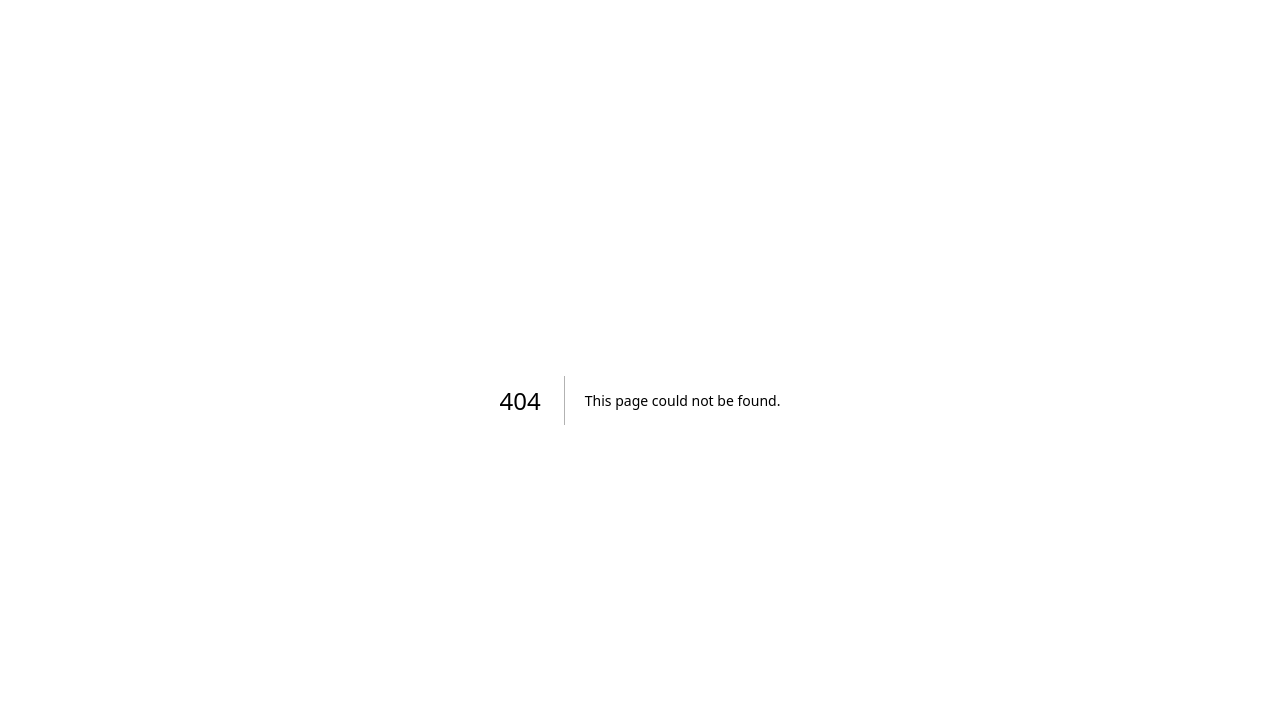
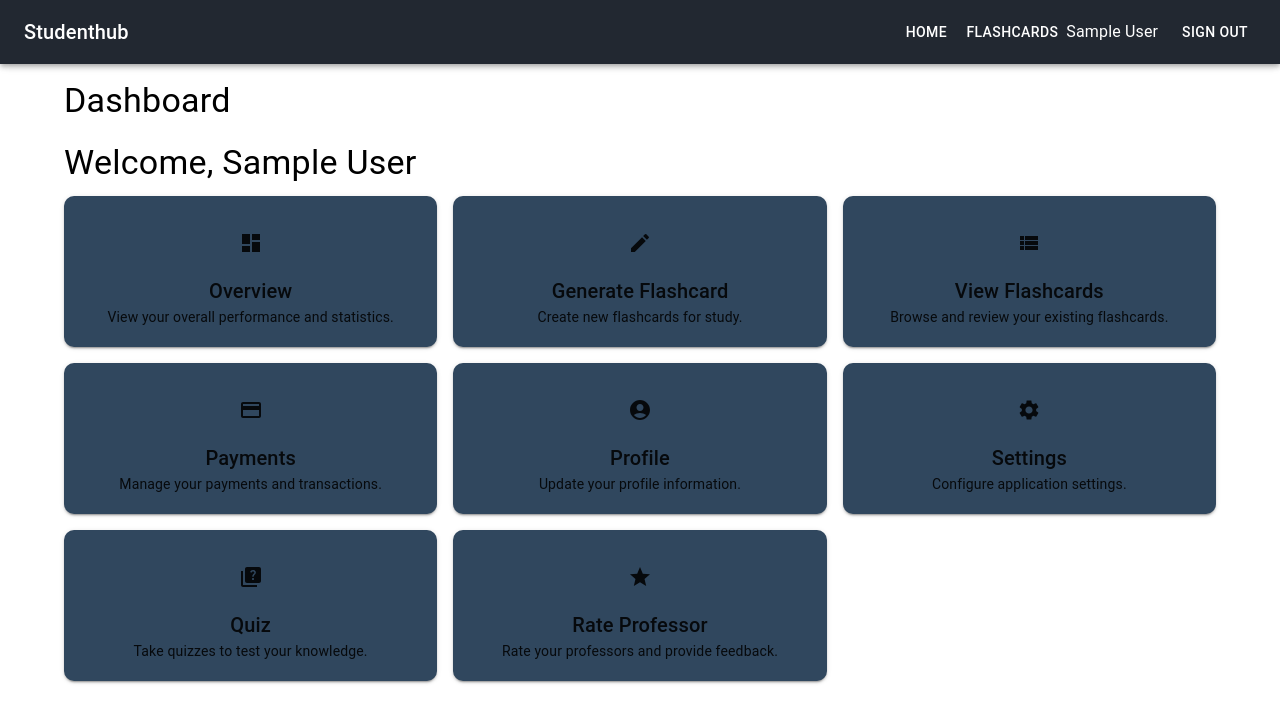
Before and after one commit to Abdul1013/Studenthub, a Next.js app: page /dashboard in a window 1280 px wide. Before the commit this address had no page. Shown: the top 722 px of the page. Built offline with nearby package versions, Linux system fonts and the light colour scheme; no server answers; sample sign-in values are in the browser's storage.

Commit message:
Implemented Dashboard functionality

```diff
--- a/app/FeatureSection.js
+++ b/app/FeatureSection.js
@@ -71,7 +71,7 @@ export const FeatureSection = () => {
             elevation={3}
             style={{
               padding: 16,
-              borderRadius: 2,
+              borderRadius: 10,
               textAlign: "center",
               backgroundColor: "#C1A57B",
             }}
@@ -92,12 +92,12 @@ export const FeatureSection = () => {
                 {item.feature3}
               </Typography>
             )}
-            <Button
+            {/* <Button
               variant="contained"
               style={{ marginTop: 16, backgroundColor: "#30475E" }}
             >
               Learn More
-            </Button>
+            </Button> */}
           </Paper>
         </Grid>
       ))}
--- a/app/Navbar.js
+++ b/app/Navbar.js
@@ -37,12 +37,12 @@ export default function Navbar() {
         <Typography variant="h6" component="div" sx={{ flexGrow: 1 }}>
           Studenthub
         </Typography>
+        <Button color="inherit" component={Link} href="/dashboard">
+          Home
+        </Button>
 
         <Button color="inherit" component={Link} href="/flashcards">
           Flashcards
-        </Button>
-        <Button color="inherit" component={Link} href="/rate-professor">
-          Rate Professor
         </Button>
 
         {!user ? (
--- /dev/null
+++ b/app/dashboard/page.js
@@ -0,0 +1,140 @@
+"use client";
+import React from "react";
+import Navbar from "../Navbar";
+import { useRouter } from "next/navigation";
+import { useEffect, useState } from "react";
+import { getAuth, onAuthStateChanged } from "firebase/auth";
+import { Container, Grid, Paper, Typography, Box } from "@mui/material";
+import {
+  Dashboard as DashboardIcon,
+  Payment as PaymentIcon,
+  Subscriptions as SubscriptionsIcon,
+  AccountCircle as AccountCircleIcon,
+  Settings as SettingsIcon,
+  Create as CreateIcon,
+  ViewList as ViewListIcon,
+  Quiz as QuizIcon,
+  Star as StarIcon,
+} from "@mui/icons-material";
+
+const features = [
+  {
+    id: 1,
+    title: "Overview",
+    icon: <DashboardIcon />,
+    description: "View your overall performance and statistics.",
+    path: "/",
+  },
+  {
+    id: 2,
+    title: "Generate Flashcard",
+    icon: <CreateIcon />,
+    description: "Create new flashcards for study.",
+    path: "./generate",
+  },
+  {
+    id: 3,
+    title: "View Flashcards",
+    icon: <ViewListIcon />,
+    description: "Browse and review your existing flashcards.",
+    path: "./flashcards",
+  },
+  {
+    id: 4,
+    title: "Payments",
+    icon: <PaymentIcon />,
+    description: "Manage your payments and transactions.",
+  },
+  {
+    id: 5,
+    title: "Profile",
+    icon: <AccountCircleIcon />,
+    description: "Update your profile information.",
+  },
+  {
+    id: 6,
+    title: "Settings",
+    icon: <SettingsIcon />,
+    description: "Configure application settings.",
+  },
+  {
+    id: 8,
+    title: "Quiz",
+    icon: <QuizIcon />,
+    description: "Take quizzes to test your knowledge.",
+  },
+  {
+    id: 9,
+    title: "Rate Professor",
+    icon: <StarIcon />,
+    description: "Rate your professors and provide feedback.",
+  },
+  // { id: 5, title: 'Subscriptions', icon: <SubscriptionsIcon />, description: 'Manage your subscriptions and billing.' },
+];
+
+const Dashboard = () => {
+  const [user, setUser] = useState(null);
+  const [username, setUsername] = useState('');
+  const router = useRouter();
+
+  useEffect(() => {
+    const auth = getAuth();
+    const unsubscribe = onAuthStateChanged(auth, (currentUser) => {
+      if (currentUser) {
+        setUser(currentUser);
+        setUsername(currentUser.displayName || currentUser.email)
+      } else {
+        router.push("/sign-in");
+      }
+    });
+
+    return () => unsubscribe();
+  }, [router]);
+
+  const handleFeatureClick = (path) => {
+    router.push(path);
+  };
+  return (
+    <Container>
+      <Navbar />
+      <Box sx={{mt:10}}>
+        <Typography
+          variant="h4"
+          component="h1"
+          gutterBottom
+          style={{ marginTop: "20px" }}
+        >
+          Dashboard
+        </Typography>
+        <Typography variant="h4" component="h1" gutterBottom style={{ marginTop: '20px' }}>
+                Welcome, {username}
+            </Typography>
+        <Grid container spacing={2}>
+          {features.map((feature) => (
+            <Grid item xs={12} sm={6} md={4} key={feature.id}>
+              <Paper
+                elevation={2}
+                style={{
+                  padding: "20px",
+                  textAlign: "center",
+                  borderRadius: "10px",
+                  cursor: "pointer",
+                  backgroundColor: "#30475E",
+                }}
+                onClick={() => handleFeatureClick(feature.path)}
+              >
+                <div style={{ fontSize: "40px", marginBottom: "10px" }}>
+                  {feature.icon}
+                </div>
+                <Typography variant="h6">{feature.title}</Typography>
+                <Typography variant="body2">{feature.description}</Typography>
+              </Paper>
+            </Grid>
+          ))}
+        </Grid>
+      </Box>
+    </Container>
+  );
+};
+
+export default Dashboard;
--- a/app/flashcards/page.js
+++ b/app/flashcards/page.js
@@ -14,14 +14,14 @@ export default function Flashcards() {
   const [user, setUser] = useState(null);
   const router = useRouter();
 
-  // Handle user authentication
+
   useEffect(() => {
     const auth = getAuth();
     const unsubscribe = onAuthStateChanged(auth, (currentUser) => {
       if (currentUser) {
         setUser(currentUser);
       } else {
-        router.push("/signin");
+        router.push("/sign-in");
       }
     });
 
--- a/app/result/page.js
+++ b/app/result/page.js
@@ -26,7 +26,7 @@ const ResultPage = () => {
 
       try {
         const res = await fetch(
-          `/api/checkout_sessions?session_id=${session_id}`
+          `/api/checkout_sessions?session_id=${session_id}` //or sessionId if initial doesn't work
         );
 
         const sessionData = await res.json();
@@ -76,7 +76,7 @@ const ResultPage = () => {
           <Box sx={{ mt: 2 }}>
             <Typography variant="h6">Subscription ID: {session.id}</Typography>
             <Typography variant="h6">
-              Subscription Date: {formattedDate}
+              Subscription Date: {session.id}
             </Typography>
             <Typography variant="h6">
               Subscription Status: {session.status}
--- a/app/sign-in/page.js
+++ b/app/sign-in/page.js
@@ -6,7 +6,7 @@ import {
   GoogleAuthProvider,
   signInWithPopup,
 } from "firebase/auth";
-import { app } from "@/firebase";
+import app  from "@/firebase";
 import Navbar from "@/app/Navbar";
 import {
   Container,
@@ -32,7 +32,7 @@ export default function SignUpPage() {
   const handleSignInWithPassword = async () => {
     try {
       await signInWithEmailAndPassword(auth, email, password);
-      router.push("/generate")
+      router.push("/dashboard")
     } catch (error) {
       setError(error.message);
     }
--- a/package.json
+++ b/package.json
@@ -11,6 +11,7 @@
   "dependencies": {
     "@emotion/react": "^11.13.0",
     "@emotion/styled": "^11.13.0",
+    "@mui/icons-material": "^5.16.7",
     "@mui/material": "^5.16.7",
     "@stripe/stripe-js": "^4.2.0",
     "firebase": "^10.12.5",
```
Also changed, not shown: app/Subscription.js (+7 -4 lines), app/page.js (+79 -5 lines), 1 other file (tests, documents, lock files or other folders).
